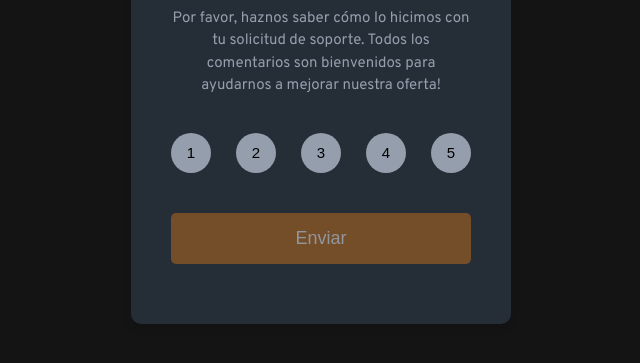
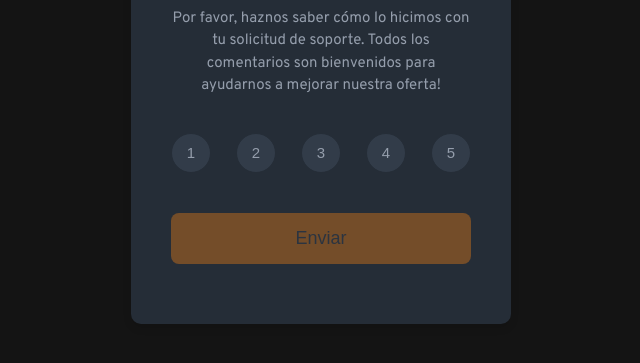
Before and after one commit to Jerotsv/pruebas-examen, a website: page index.html in a window 1280 px wide. Shown: the part 337-700 px from the top of the page, without its empty margins (319-959 px from the left). Drawn offline with Linux system fonts and the light colour scheme.

Commit message:
Add cambio de color en los botones

```diff
--- a/css/styles.css
+++ b/css/styles.css
@@ -45,13 +45,15 @@ body {
 }
 
 .ratingButton {
-    background-color: hsl(217, 12%, 63%);
     border: none;
     border-radius: 50%;
     width: 40px;
     height: 40px;
     font-size: 1em;
     cursor: pointer;
+    border: 1px solid hsl(213, 19%, 18%);
+    background-color: hsl(213, 19%, 24%);
+    color: hsl(217, 12%, 63%);
 }
 
 .ratingButton.selected {
@@ -61,9 +63,9 @@ body {
 
 .submitButton {
     background-color: hsl(25, 97%, 53%);
-    color: white;
+    color: hsl(213, 19%, 24%);
     border: none;
-    border-radius: 5px;
+    border-radius: 8px;
     padding: 15px 0;
     font-size: 1.2em;
     cursor: pointer;
```
